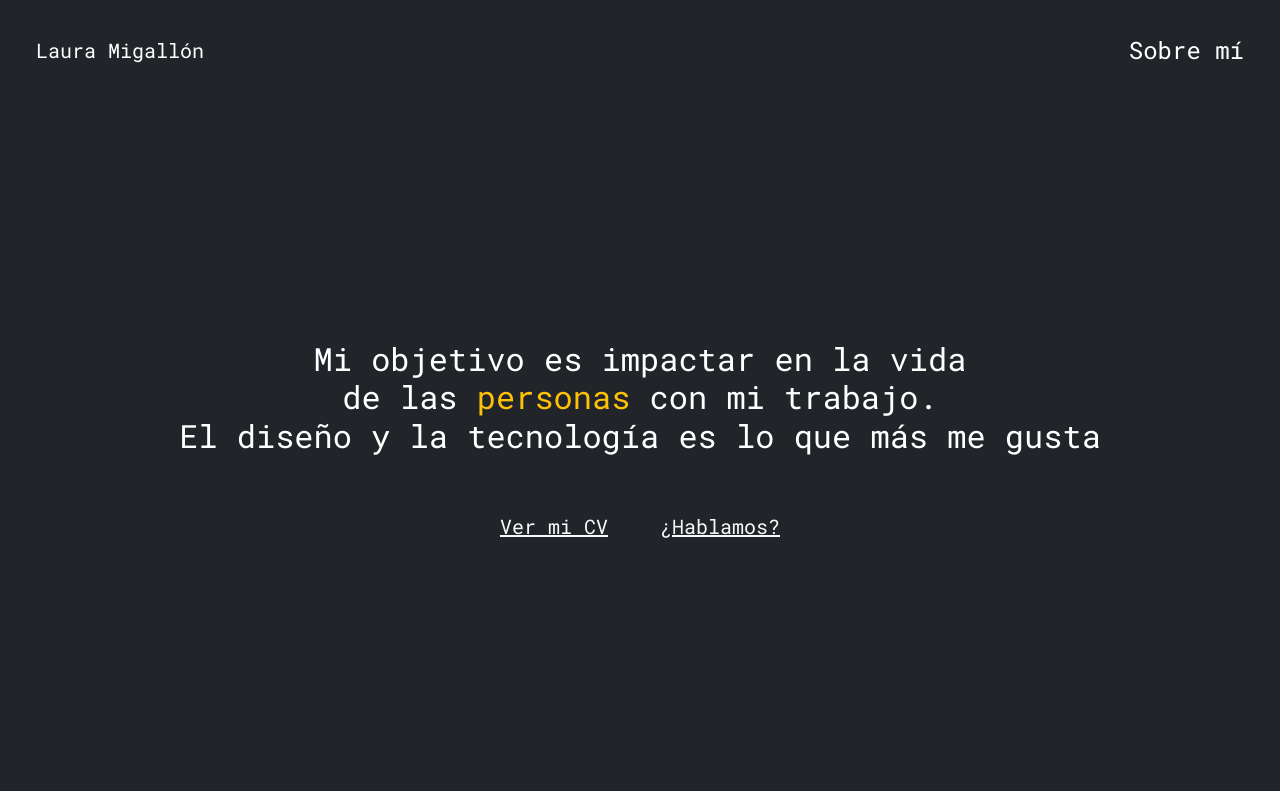
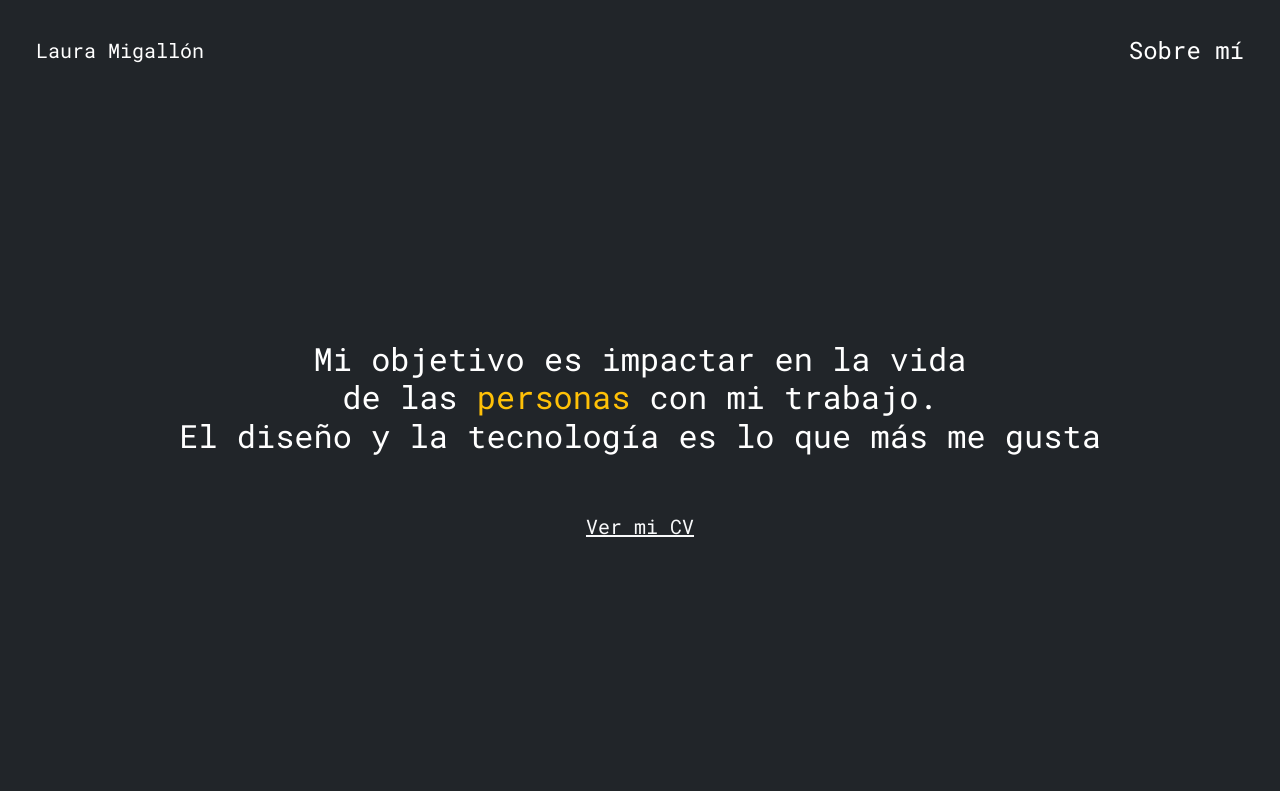
Before and after one commit to lmigallon/lmigallon.github.io, a plain HTML site: page index.html in a window 1280 px wide. Shown: the top 791 px of the page. Drawn offline with nearby package versions, Linux system fonts and the light colour scheme.

Commit message:
Li change

```diff
--- a/index.html
+++ b/index.html
@@ -41,7 +41,7 @@
 
                 <ul class="text-white pt-5 list-inline fs-5">
                     <li class="list-inline-item px-3"> <a class="link-light" href="https://drive.google.com/file/d/1gUFo3ANwS7UZrqc9sN8jSd8F9ZeafhHM/view?usp=sharing" target="blank">Ver mi CV</a></li>
-                    <li class="list-inline-item px-3"> <a class="link-light" href="https://app.witei.com/events/entrevista-laura" target="blanck">¿Hablamos? </a></li>
+
                 </ul>
 
             </div>
```
